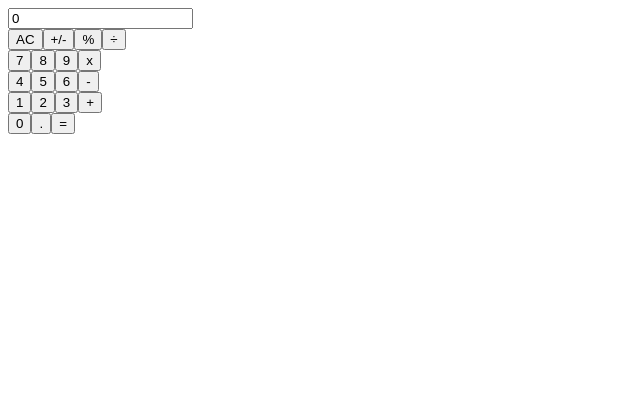
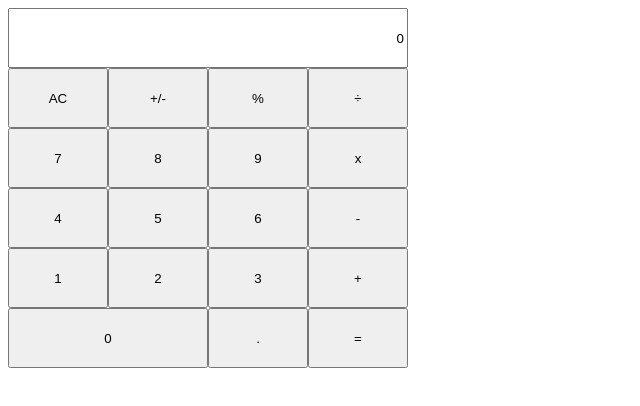
Before and after one commit to LOctavio/math-magicians, a React (Create React App) app: page / in a window 1280 px wide. Shown: the top 406 px of the page, without its empty margins (0-640 px from the left). Built offline with nearby package versions, Linux system fonts and the light colour scheme.

Commit message:
Add styles to calculator

```diff
--- /dev/null
+++ b/src/components/Calculator.css
@@ -0,0 +1,19 @@
+.calculator {
+  display: grid;
+  grid-template-rows: repeat(6, 60px);
+  width: 400px;
+}
+
+.calculator-input {
+  text-align: right;
+}
+
+.first-row, .second-row, .third-row, .fourth-row {
+  display: grid;
+  grid-template-columns: repeat(4, 1fr);
+}
+
+.fifth-row {
+  display: grid;
+  grid-template-columns: 2fr 1fr 1fr;
+}
--- a/src/components/Calculator.js
+++ b/src/components/Calculator.js
@@ -1,5 +1,6 @@
 import React from 'react';
 import PropTypes from 'prop-types';
+import './Calculator.css';
 
 class Calculator extends React.Component {
   constructor(props) {
```
